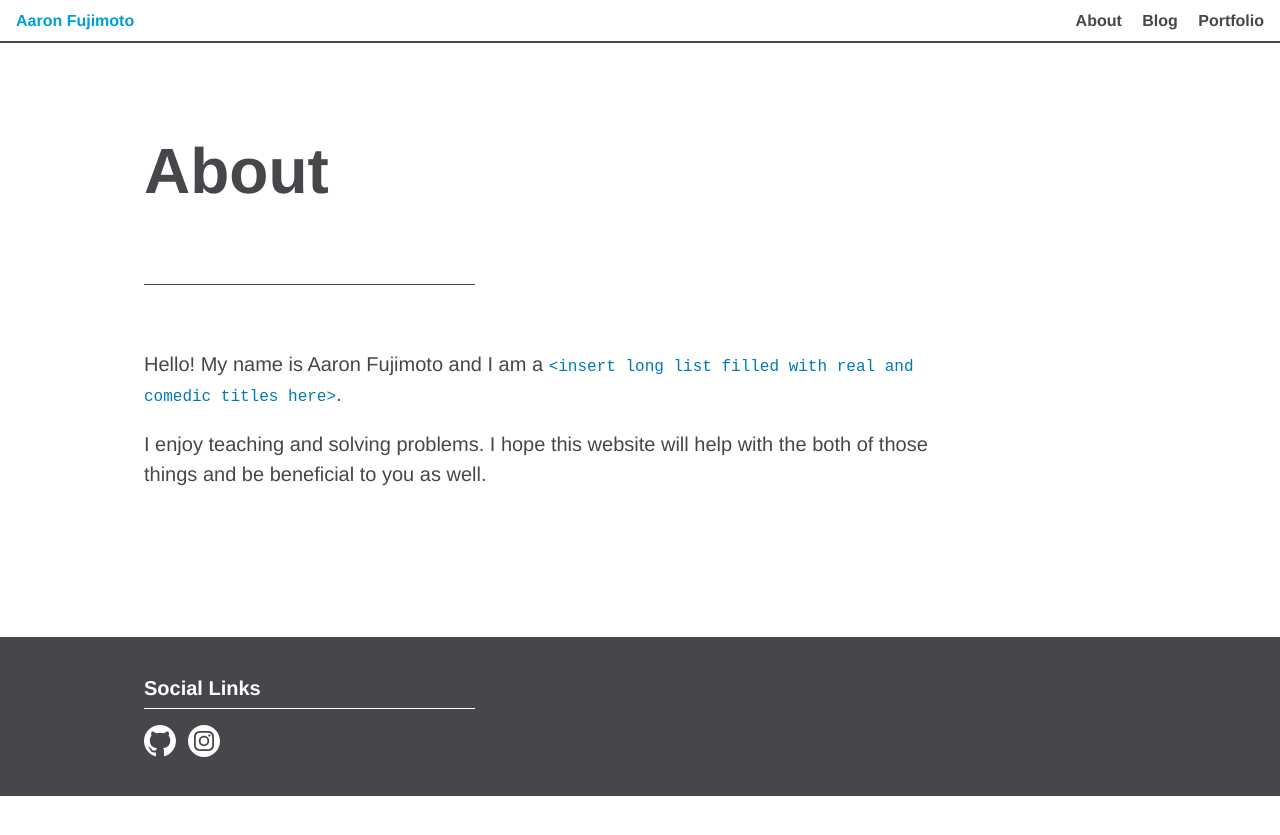
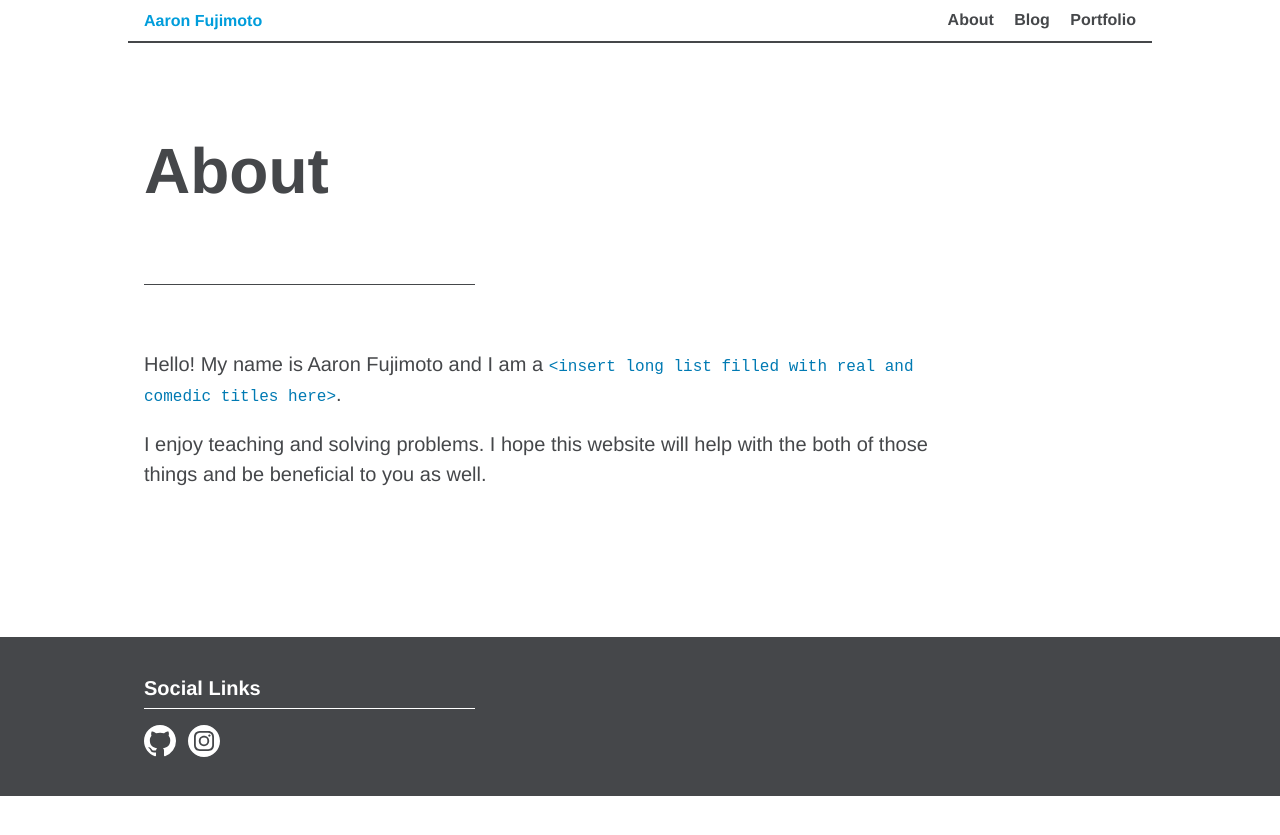
Before and after one commit to aaronfuj/aaronfuj.github.io, a Jekyll site: the page built from about.markdown, in a window 1280 px wide. Shown: the top 835 px of the page. Built offline with Jekyll 4.4.1, drawn with Linux system fonts in a browser that asks for light colours.

Commit message:
Added responsive navbar

```diff
--- a/_includes/header.html
+++ b/_includes/header.html
@@ -1,4 +1,4 @@
-<header class="border-bottom-thick px-2 clearfix">
+<!-- <header class="border-bottom-thick px-2 clearfix">
   <div class="left sm-width-full py-1 mt-1 mt-lg-0">
     <a class="align-middle link-primary text-accent" href="{{ site.baseurl }}/">
       {{ site.title }}
@@ -17,4 +17,21 @@
       {% endfor %}
     </ul>
   </div>
-</header>
+</header> -->
+<div class="nav-container container px-2 clearfix mx-auto border-bottom-thick header-background-2" id="nav-container-id">
+  <div class="left py-1 link-primary text-accent">
+    <a class="align-middle" href="{{ site.baseurl }}/">
+      {{ site.title }}
+    </a>
+  </div>
+  <a class="nav-burger" id="open-nav" href="#">&#9776;</a>
+  <ul class="right nav py-1">
+    {% for my_page in site.pages %}
+      {% if my_page.title %}
+      <li class="nav-link">
+        <a class="link-primary" href="{{ my_page.url | prepend: site.baseurl }}">{{ my_page.title }}</a>
+      </li>
+      {% endif %}
+    {% endfor %}
+  </ul>
+</div>
--- a/_sass/_components.scss
+++ b/_sass/_components.scss
@@ -15,6 +15,81 @@
     padding: 1px 0px;
 }
 
+.nav-container {
+  width: 100%;
+
+  @media (max-width: calc($breakpoint-lg + 1px)) {
+    position: fixed;
+    top: 0;
+    right: 0;
+    z-index: 10;
+  }
+}
+
+.nav-burger {
+  display: block;
+  position: fixed;
+  right: 0;
+  border: 0;
+  text-align: right;
+  padding-right: $spacer-2;
+
+  font-size: $h3-size;
+
+  @media (min-width: $breakpoint-lg) {
+    display: none;
+  }
+
+  &:hover {
+    text-decoration: none;
+  }
+}
+
+.nav-open.nav-container {
+  @media (max-width: calc($breakpoint-lg + 1px)) {
+    color: $color-foreground;
+    background-color: $color-muted-background;
+  }
+}
+
+.nav-open {
+  .nav {
+    @media (max-width: calc($breakpoint-lg + 1px)) {
+      display: block;
+      width: 100%;
+      padding-bottom: $spacer-2
+    }
+  }
+
+  .nav-burger {
+    background-color: $color-muted-background;
+  }
+}
+
+.nav {
+  display: none;
+  @media (min-width: $breakpoint-lg) {
+    display: block;
+  }
+
+  li {
+    display: block;
+    @media (min-width: $breakpoint-lg) {
+      display: inline-block;
+    }
+  }
+}
+
+.nav-link {
+  @media (max-width: calc($breakpoint-lg + 1px)) {
+    padding-top: $spacer-1;
+    padding-bottom: $spacer-1;
+    font-size: $h4-size;
+  }
+  @media (min-width: $breakpoint-lg) {
+    padding-left: $spacer-2;
+  }
+}
 
 .prose {
 
--- a/_sass/_utilities.scss
+++ b/_sass/_utilities.scss
@@ -46,6 +46,9 @@
 .header-social { fill: $color-foreground; }
 .header-social-accent { fill: $color-dot-accent; }
 .header-link:hover { text-decoration: underline !important; } // used for navigation links on homepage
+
+.header-background-2 { background-color: $color-foreground; }
+
 .text-accent { color: $color-text-accent; } // used for date in post list and home link
 
 .footer-background { background-color: $color-muted-background; }
--- a/_sass/_variables.scss
+++ b/_sass/_variables.scss
@@ -25,6 +25,11 @@
 // Large breakpoint
 $breakpoint-lg: 52em;
 
+// Breakpoints
+$tablet: "(min-width: 450px)";
+$mid-point: "(min-width: 620px)";
+$desktop: "(min-width: 768px)";
+
 // Spacing unit
 $spacer: 8px !default;
 
```
Also changed, not shown: _includes/navigation.html (added, +17 -0 lines), _layouts/default.html (+7 -0 lines), _layouts/home.html (+8 -13 lines).
